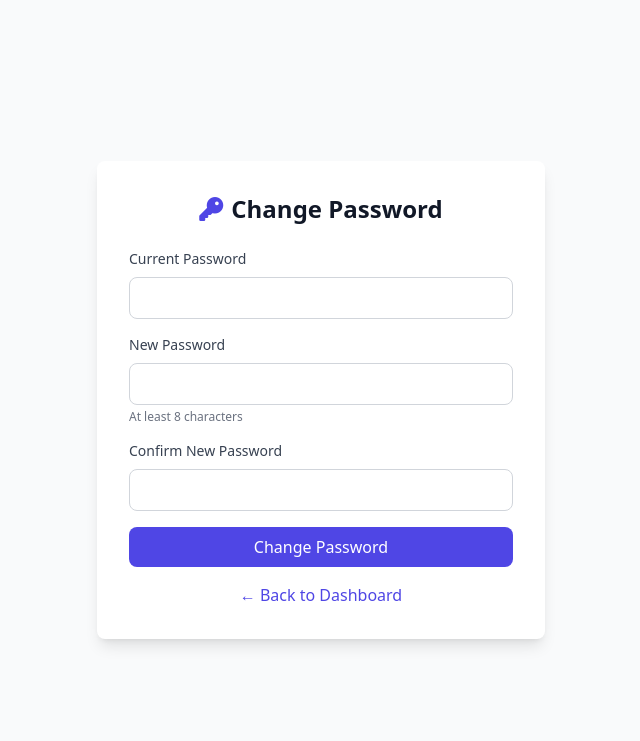
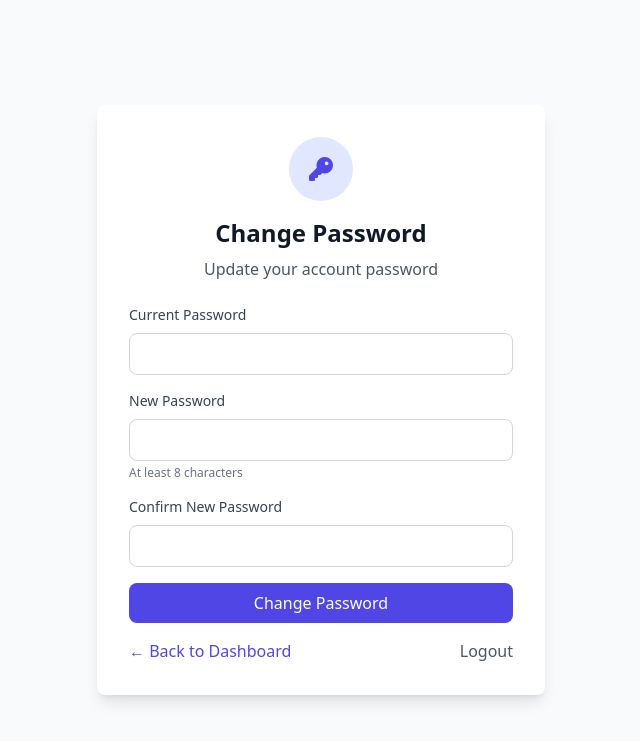
Before and after one commit to dilawar47866/myseokingtool17, a Python web app: template py/templates/change_password.html in a window 1280 px wide. Shown: the top 741 px of the page, without its empty margins (319-959 px from the left). Run offline with Jinja, Linux system fonts and the light colour scheme; the template is opened without the code that fills it, so the values that code supplies are empty; some libraries are stand-ins or nearby versions.

Commit message:
Update Change Password page title and layout

```diff
--- a/py/templates/change_password.html
+++ b/py/templates/change_password.html
@@ -3,16 +3,21 @@
 <head>
     <meta charset="UTF-8">
     <meta name="viewport" content="width=device-width, initial-scale=1.0">
-    <title>Change Password</title>
+    <title>Change Password - My SEO King Tool</title>
     <script src="https://cdn.tailwindcss.com"></script>
     <link rel="stylesheet" href="https://cdnjs.cloudflare.com/ajax/libs/font-awesome/6.4.0/css/all.min.css">
 </head>
 <body class="bg-gray-50">
     <div class="min-h-screen flex items-center justify-center py-12 px-4">
-        <div class="max-w-md w-full bg-white rounded-lg shadow-lg p-8">
-            <h2 class="text-2xl font-bold text-gray-900 mb-6 text-center">
-                <i class="fas fa-key text-indigo-600 mr-2"></i>Change Password
-            </h2>
+        <div class="max-w-md w-full">
+            <div class="bg-white rounded-lg shadow-lg p-8">
+                <div class="text-center mb-6">
+                    <div class="w-16 h-16 bg-indigo-100 rounded-full flex items-center justify-center mx-auto mb-4">
+                        <i class="fas fa-key text-indigo-600 text-2xl"></i>
+                    </div>
+                    <h2 class="text-2xl font-bold text-gray-900">Change Password</h2>
+                    <p class="text-gray-600 mt-2">Update your account password</p>
+                </div>
 
                 <form id="passwordForm" class="space-y-4">
                     <div>
@@ -34,17 +39,20 @@
                                class="w-full px-4 py-2 border border-gray-300 rounded-lg focus:ring-2 focus:ring-indigo-500">
                     </div>
 
-                <div id="error" class="hidden bg-red-50 border border-red-200 text-red-700 px-4 py-3 rounded-lg"></div>
-                <div id="success" class="hidden bg-green-50 border border-green-200 text-green-700 px-4 py-3 rounded-lg"></div>
+                    <div id="error" class="hidden bg-red-50 border border-red-200 text-red-700 px-4 py-3 rounded-lg text-sm"></div>
+                    <div id="success" class="hidden bg-green-50 border border-green-200 text-green-700 px-4 py-3 rounded-lg text-sm"></div>
 
-                <button type="submit" class="w-full bg-indigo-600 text-white py-2 px-4 rounded-lg hover:bg-indigo-700">
+                    <button type="submit" id="submitBtn"
+                            class="w-full bg-indigo-600 text-white py-2 px-4 rounded-lg hover:bg-indigo-700 font-medium">
                         Change Password
                     </button>
 
-                <a href="/dashboard" class="block text-center text-indigo-600 hover:text-indigo-800 mt-4">
-                    ← Back to Dashboard
-                </a>
+                    <div class="flex justify-between mt-4">
+                        <a href="/dashboard" class="text-indigo-600 hover:text-indigo-800">← Back to Dashboard</a>
+                        <a href="/logout" class="text-gray-600 hover:text-gray-800">Logout</a>
+                    </div>
                 </form>
+            </div>
         </div>
     </div>
 
@@ -54,8 +62,12 @@
 
             const error = document.getElementById('error');
             const success = document.getElementById('success');
+            const submitBtn = document.getElementById('submitBtn');
+
             error.classList.add('hidden');
             success.classList.add('hidden');
+            submitBtn.disabled = true;
+            submitBtn.innerHTML = '<i class="fas fa-spinner fa-spin mr-2"></i>Changing...';
 
             const data = {
                 current_password: document.getElementById('current_password').value,
@@ -82,8 +94,11 @@
                     error.classList.remove('hidden');
                 }
             } catch (err) {
-                error.textContent = 'An error occurred';
+                error.textContent = 'An error occurred. Please try again.';
                 error.classList.remove('hidden');
+            } finally {
+                submitBtn.disabled = false;
+                submitBtn.innerHTML = 'Change Password';
             }
         });
     </script>
```
Lines whose indentation alone changed are shown as unchanged.
